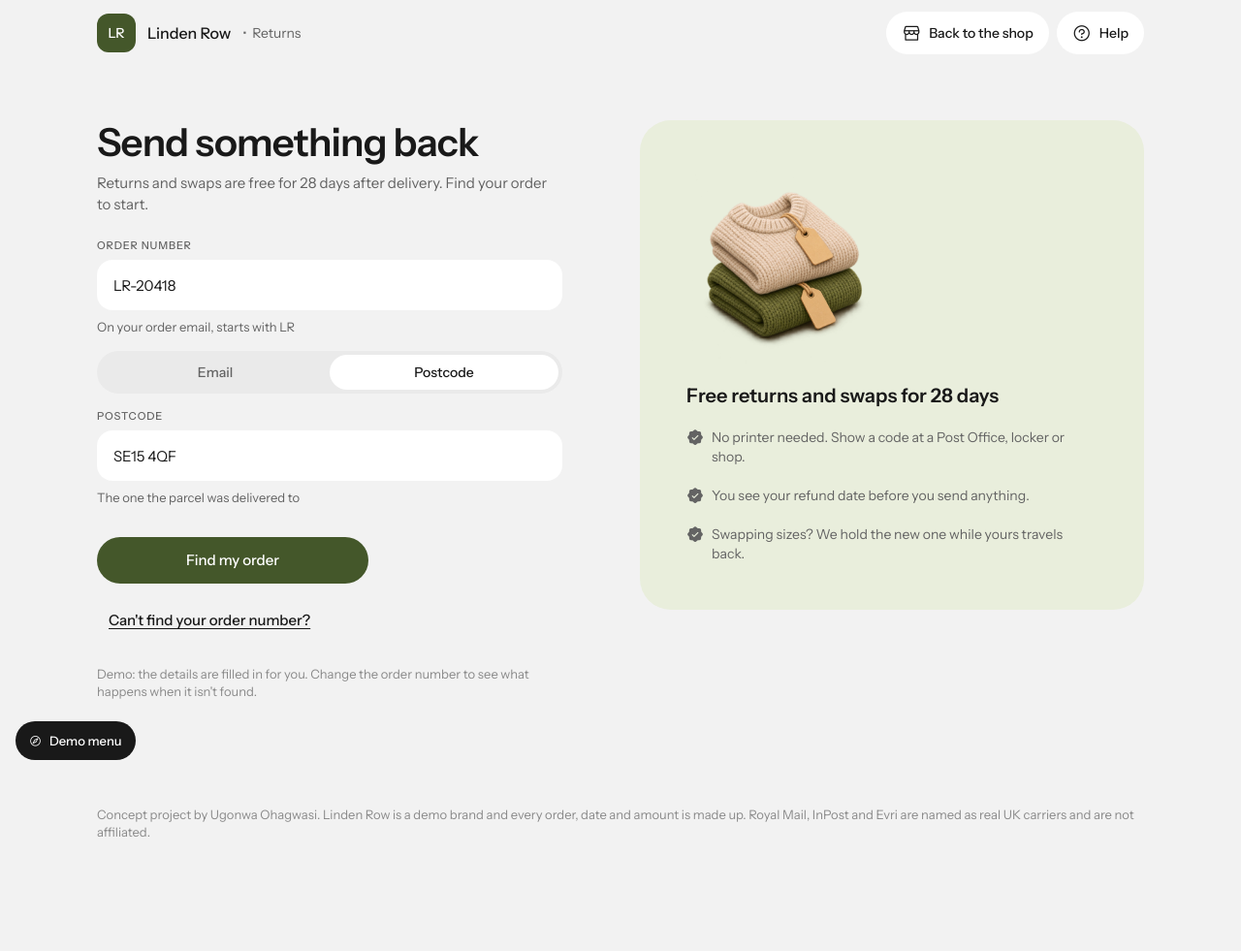
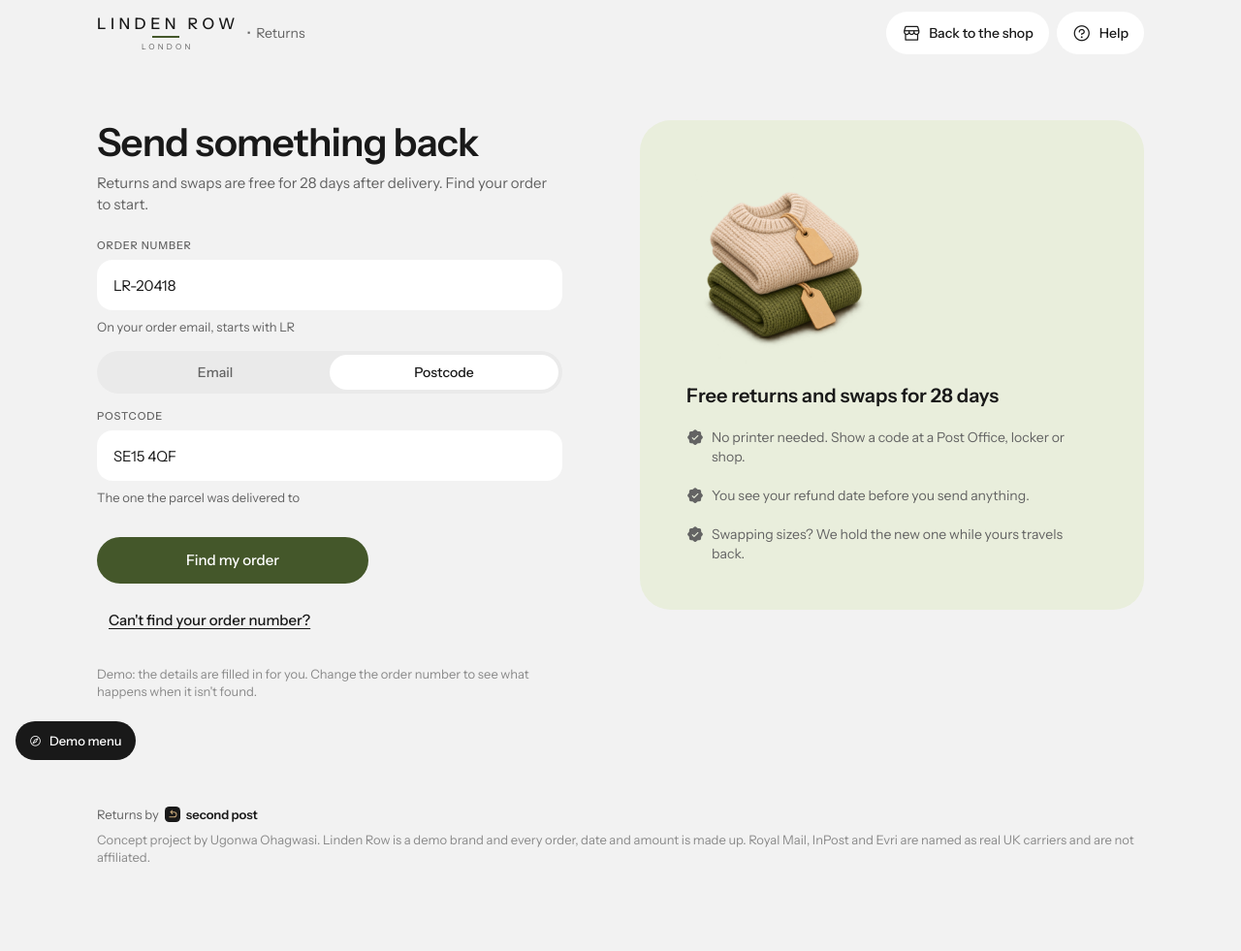
Before and after one commit to babylucyf/second-post, a plain HTML site: page index.html in a window 1280 px wide. Shown: the whole page at 97% size. Before the commit the page ends 955 px from the top, so only its background shows below. Drawn offline with Linux system fonts and the light colour scheme.

Commit message:
Add Linden Row logo and Second Post credit
Co-Authored-By: Claude Opus 5.5 <noreply@anthropic.com>
Claude-Session: https://claude.ai/code/session_016otNgiQ4ZRye86sv6B6327

```diff
--- a/app.js
+++ b/app.js
@@ -237,14 +237,14 @@ function render() {
   document.getElementById('app').innerHTML = `
     <header class="hdr">
       <button class="circle m-only" data-act="back" aria-label="Back" style="${v.noBack || !S.hist.length ? 'visibility:hidden' : ''}">${ic('arrow-left')}</button>
-      <div class="brand d-only"><span class="mark">LR</span><b>Linden Row</b><span class="ctx">•&nbsp; Returns${v.ctx ? ' &nbsp;•&nbsp; ' + v.ctx : ''}</span></div>
+      <div class="brand d-only"><span class="lrlogo" aria-label="Linden Row"><span>LINDEN ROW</span><i></i><small>LONDON</small></span><span class="ctx">•&nbsp; Returns${v.ctx ? ' &nbsp;•&nbsp; ' + v.ctx : ''}</span></div>
       <div class="m-title m-only" style="display:none">${v.title}</div>
       <div class="links d-only"><button class="pill" data-act="shop">${ic('storefront')}Back to the shop</button><button class="pill" data-act="go:help">${ic('question')}Help</button></div>
       <button class="circle m-only" data-act="go:help" aria-label="Help">${ic('question')}</button>
     </header>
     <div class="demo"><button data-act="demoToggle" aria-expanded="${S.demo}">${ic('compass')}Demo menu</button>${S.demo ? `<div class="menu">${jumps.map(g => `<p>${g[0]}</p>${g[1].map(j => `<button data-act="${j[1]}">${j[0]}</button>`).join('')}`).join('')}</div>` : ''}</div>${stepper}
     <main>${v.html}</main>
-    <p class="foot">Concept project by Ugonwa Ohagwasi. Linden Row is a demo brand and every order, date and amount is made up. Royal Mail, InPost and Evri are named as real UK carriers and are not affiliated.</p>
+    <p class="foot"><span class="pb">Returns by <svg width="16" height="16" viewBox="0 0 56 56" aria-hidden="true"><rect width="56" height="56" rx="16" fill="#191919"/><path d="M22 20H33C38.5 20 42 24 42 29C42 34 38.5 38 33 38H17M27 14L21 20L27 26" stroke="#c8a97a" stroke-width="3.6" stroke-linecap="round" stroke-linejoin="round" fill="none"/></svg><b>second post</b></span>Concept project by Ugonwa Ohagwasi. Linden Row is a demo brand and every order, date and amount is made up. Royal Mail, InPost and Evri are named as real UK carriers and are not affiliated.</p>
     ${modal ? `<div class="dim" data-act="close"><div class="dialog" role="dialog" aria-modal="true" aria-label="${modal[0]}"><h2>${modal[0]}</h2><p>${modal[1]}</p><div class="row">${modal[2]}</div></div></div>` : ''}
     ${S.toast ? `<div class="toast" role="status">${S.toast}</div>` : ''}`;
   const mt = document.querySelector('.m-title'); if (mt) mt.style.display = '';
--- a/styles.css
+++ b/styles.css
@@ -258,3 +258,10 @@ h3{font-size:16px;line-height:24px;font-weight:500;margin:0}
   .demo .menu{bottom:auto;top:38px;left:auto;right:16px}
   .foot{padding-bottom:200px}
 }
+
+.lrlogo{display:inline-flex;flex-direction:column;align-items:center;gap:5px;line-height:1}
+.lrlogo span{font-weight:500;font-size:16px;letter-spacing:.28em;margin-right:-.28em}
+.lrlogo i{width:28px;height:1.5px;background:var(--brand)}
+.lrlogo small{font-size:8px;letter-spacing:.4em;margin-right:-.4em;color:var(--ink2)}
+.pb{display:flex;align-items:center;gap:6px;margin-bottom:8px;color:var(--ink2)}
+.pb b{font-weight:600;color:var(--ink);letter-spacing:-.01em}
```
